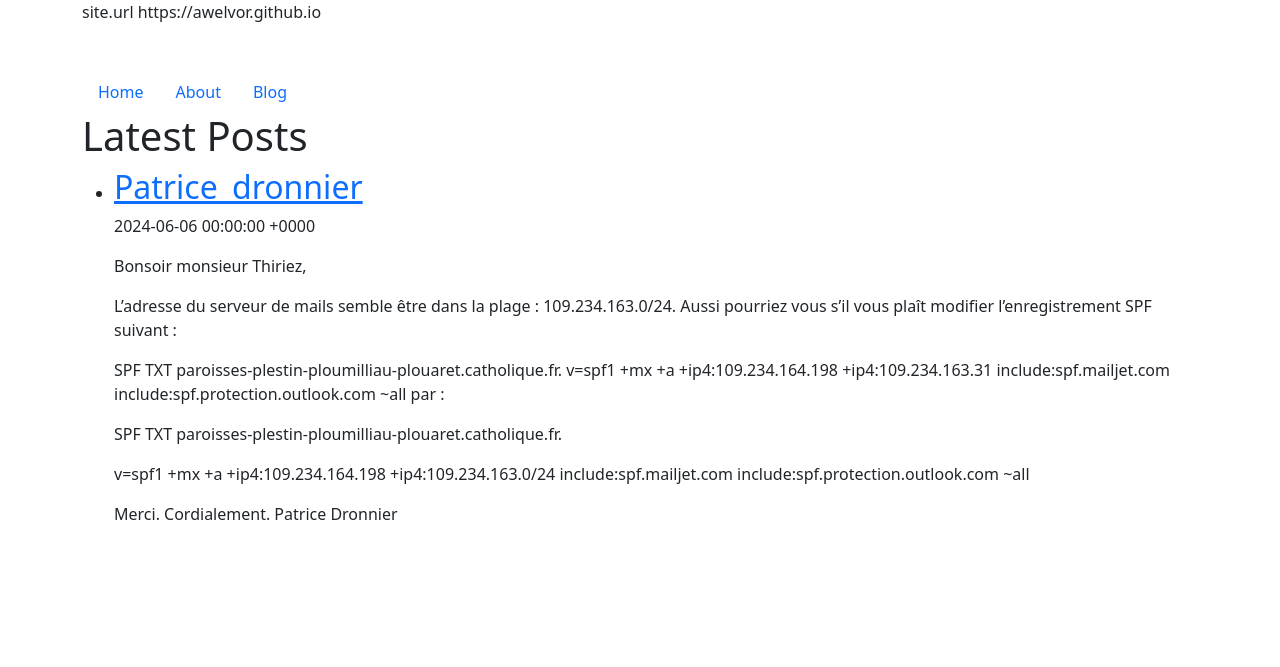
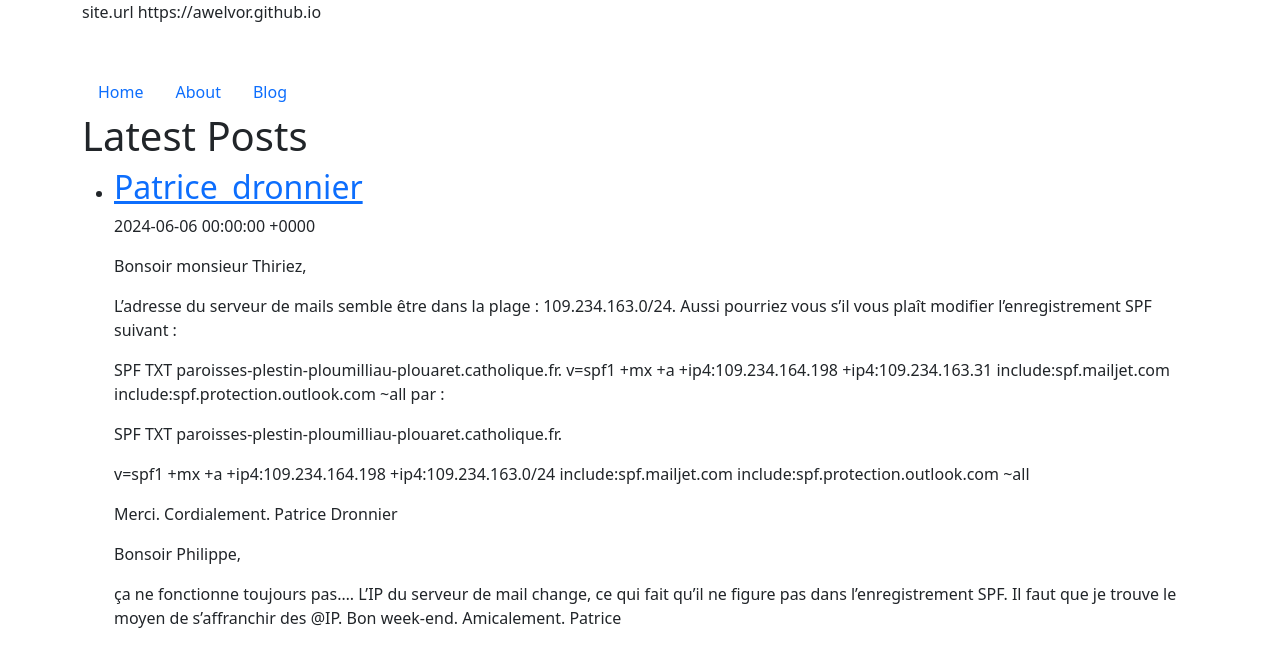
Before and after one commit to awelvor/mailpoet, a Jekyll site: the page built from blog.html, in a window 1280 px wide. Shown: the top 667 px of the page. Built offline with Jekyll 4.4.1, drawn with Linux system fonts in a browser that asks for light colours.

Commit message:
Update 2024-06-06-patrice_dronnier.md

```diff
--- a/_posts/2024-06-06-patrice_dronnier.md
+++ b/_posts/2024-06-06-patrice_dronnier.md
@@ -20,3 +20,13 @@ v=spf1 +mx +a +ip4:109.234.164.198 +ip4:109.234.163.0/24 include:spf.mailjet.com
 Merci.
 Cordialement.
 Patrice Dronnier
+
+
+Bonsoir Philippe,
+
+ça ne fonctionne toujours pas....
+L'IP du serveur de mail change, ce qui fait qu'il ne figure pas dans l'enregistrement SPF.
+Il faut que je trouve le moyen de s'affranchir des @IP.
+Bon week-end.
+Amicalement.
+Patrice
```
